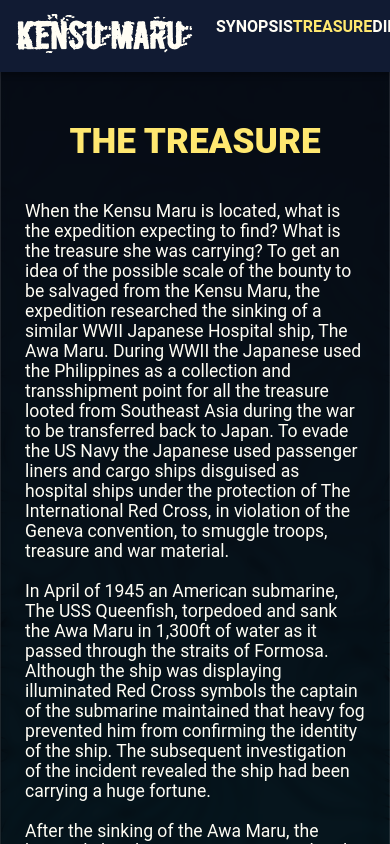
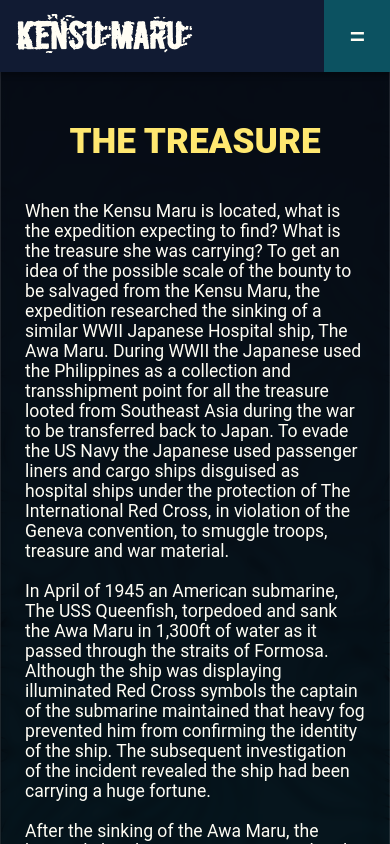
Before and after one commit to dylan-cm/kensumaru, a React (Create React App) app: page /Treasure in a window 390 px wide. Shown: the top 844 px of the page. Built offline with nearby package versions, Linux system fonts and the light colour scheme.

Commit message:
optimized navigation for mobile

```diff
--- a/src/molecules/WebNav.css
+++ b/src/molecules/NavBar.css
@@ -1,3 +1,12 @@
+.menu,
+.menu-button {
+  display: none;
+}
+
+.mobile-nav-container {
+  width: 100%;
+}
+
 .web-nav-container {
   display: flex;
   flex-direction: row;
@@ -10,8 +19,8 @@
   margin: 0px;
   box-sizing: border-box;
 
-  position: fixed;
-  z-index: 100;
+  /* position: fixed;
+  z-index: 100; */
 
   box-shadow: 0px 4px 4px 0px rgba(0, 0, 0, 0.25);
   background-color: #111b33;
@@ -62,3 +71,58 @@
 .active {
   color: #ffe870;
 }
+
+@media (max-width: 1020px) {
+  .links {
+    display: none;
+  }
+  .menu {
+    flex-direction: column;
+
+    font-size: 1.25rem;
+
+    background: #0c5261;
+
+    padding: 16px 0px;
+    box-sizing: border-box;
+  }
+
+  .nav-link {
+    padding: 12px;
+  }
+
+  /* .nav-link:hover {
+    background-color: rgba(0, 0, 0, 0.25);
+  } */
+
+  .menu-button {
+    display: flex;
+    flex-direction: column;
+    align-items: center;
+    justify-content: center;
+
+    position: absolute;
+    right: 0;
+    top: 0;
+
+    height: 72px;
+    padding: 16px 24px;
+    box-sizing: border-box;
+
+    background: #0c5261;
+
+    font-size: 2rem;
+
+    cursor: pointer;
+  }
+
+  .mobile-nav-container {
+    display: flex;
+    flex-direction: column;
+
+    position: fixed;
+    z-index: 100;
+
+    width: 100%;
+  }
+}
--- /dev/null
+++ b/src/molecules/NavBar.tsx
@@ -0,0 +1,79 @@
+import "./NavBar.css";
+import { Link, useRouteMatch } from "react-router-dom";
+
+function toggleMenu() {
+  let menu = window.document.getElementById("menu");
+  if (menu && menu.style.display === "none") {
+    menu.style.display = "flex";
+  } else if (menu) {
+    menu.style.display = "none";
+  }
+}
+
+const WebNav = () => {
+  let { url } = useRouteMatch();
+
+  let links: React.ReactNode[] = [
+    <Link
+      className={"nav-link" + (url === `/Synopsis` ? " active" : "")}
+      to="/Synopsis"
+    >
+      Synopsis
+    </Link>,
+    <Link
+      className={"nav-link" + (url === `/Treasure` ? " active" : "")}
+      to="/Treasure"
+    >
+      Treasure
+    </Link>,
+    <Link
+      className={"nav-link" + (url === `/Directors` ? " active" : "")}
+      to="/Directors"
+    >
+      Directors
+    </Link>,
+    <Link
+      className={"nav-link" + (url === `/ExpeditionTeam` ? " active" : "")}
+      to="/ExpeditionTeam"
+    >
+      Expedition Team
+    </Link>,
+    <Link
+      className={"nav-link" + (url === `/Filmmakers` ? " active" : "")}
+      to="/Filmmakers"
+    >
+      Filmmakers
+    </Link>,
+    <Link
+      className={"nav-link" + (url === `/Technology` ? " active" : "")}
+      to="/Technology"
+    >
+      Technology
+    </Link>,
+    <Link
+      className={"nav-link" + (url === `/Philanthropy` ? " active" : "")}
+      to="/Philanthropy"
+    >
+      Philanthropy
+    </Link>,
+  ];
+
+  return (
+    <div className="mobile-nav-container">
+      <div className="web-nav-container">
+        <Link className="logo-container" to="/">
+          <h1 className="logo">KENSU MARU</h1>
+        </Link>
+        <div className="links">{links.map((link) => link)}</div>
+        <div className="menu-button" onClick={toggleMenu}>
+          =
+        </div>
+      </div>
+      <div id="menu" className="menu" style={{display: "none"}}>
+        {links.map((link) => link)}
+      </div>
+    </div>
+  );
+};
+
+export default WebNav;
--- a/src/molecules/WebNav.tsx
+++ /dev/null
@@ -1,60 +0,0 @@
-import "./WebNav.css";
-import { Link, useRouteMatch } from "react-router-dom";
-
-const WebNav = () => {
-  let { url } = useRouteMatch();
-
-  return (
-    <div className="web-nav-container">
-      <Link className="logo-container" to="/">
-        <h1 className="logo">KENSU MARU</h1>
-      </Link>
-      <div className="links">
-        <Link
-          className={"nav-link" + (url === `/Synopsis` ? " active" : "")}
-          to="/Synopsis"
-        >
-          Synopsis
-        </Link>
-        <Link
-          className={"nav-link" + (url === `/Treasure` ? " active" : "")}
-          to="/Treasure"
-        >
-          Treasure
-        </Link>
-        <Link
-          className={"nav-link" + (url === `/Directors` ? " active" : "")}
-          to="/Directors"
-        >
-          Directors
-        </Link>
-        <Link
-          className={"nav-link" + (url === `/ExpeditionTeam` ? " active" : "")}
-          to="/ExpeditionTeam"
-        >
-          Expedition Team
-        </Link>
-        <Link
-          className={"nav-link" + (url === `/Filmmakers` ? " active" : "")}
-          to="/Filmmakers"
-        >
-          Filmmakers
-        </Link>
-        <Link
-          className={"nav-link" + (url === `/Technology` ? " active" : "")}
-          to="/Technology"
-        >
-          Technology
-        </Link>
-        <Link
-          className={"nav-link" + (url === `/Philanthropy` ? " active" : "")}
-          to="/Philanthropy"
-        >
-          Philanthropy
-        </Link>
-      </div>
-    </div>
-  );
-};
-
-export default WebNav;
--- a/src/organisms/Layout.tsx
+++ b/src/organisms/Layout.tsx
@@ -1,5 +1,5 @@
 import Footer from "../molecules/Footer";
-import WebNav from "../molecules/WebNav";
+import WebNav from "../molecules/NavBar";
 import "./Layout.css";
 
 const Layout = (props: any) => {
```
